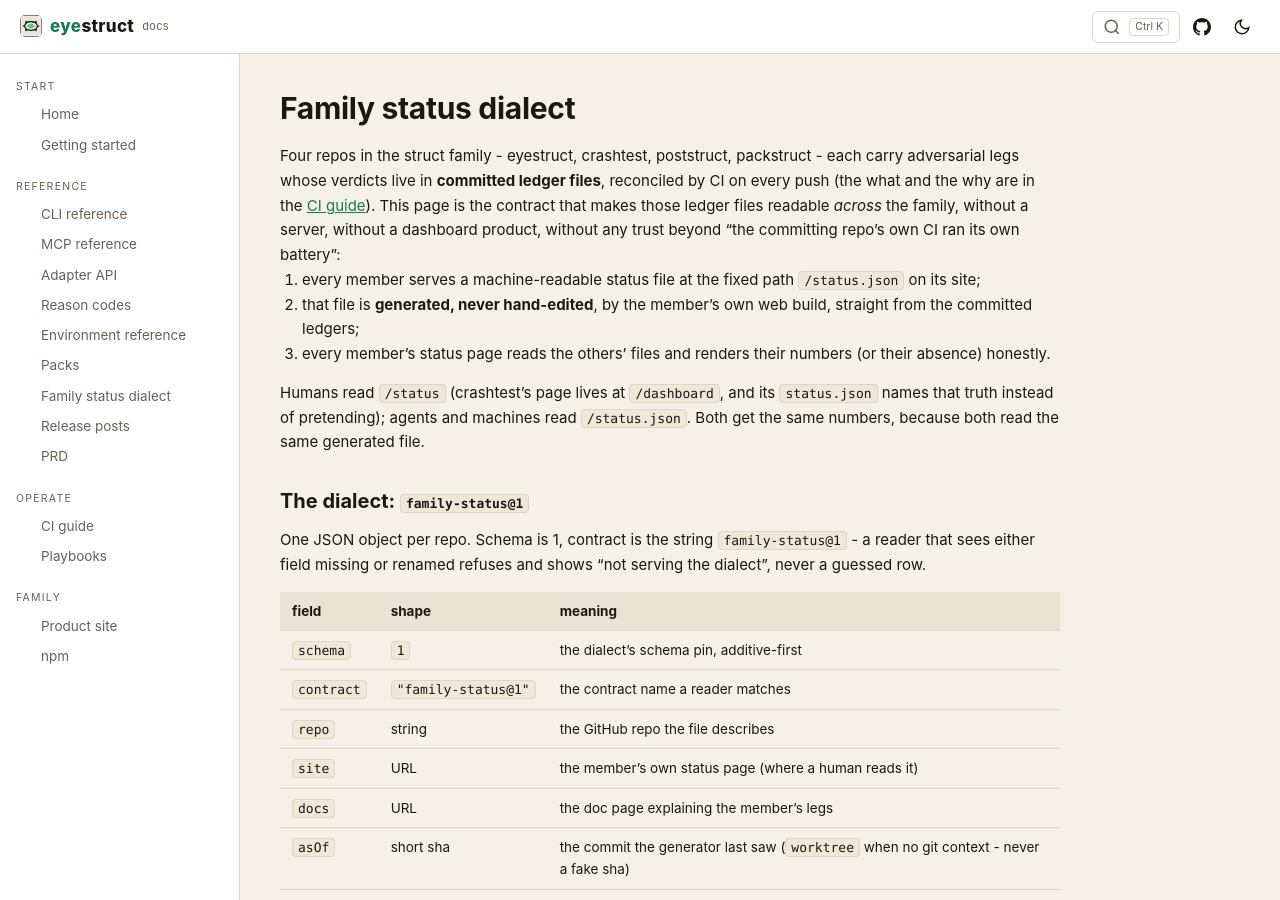
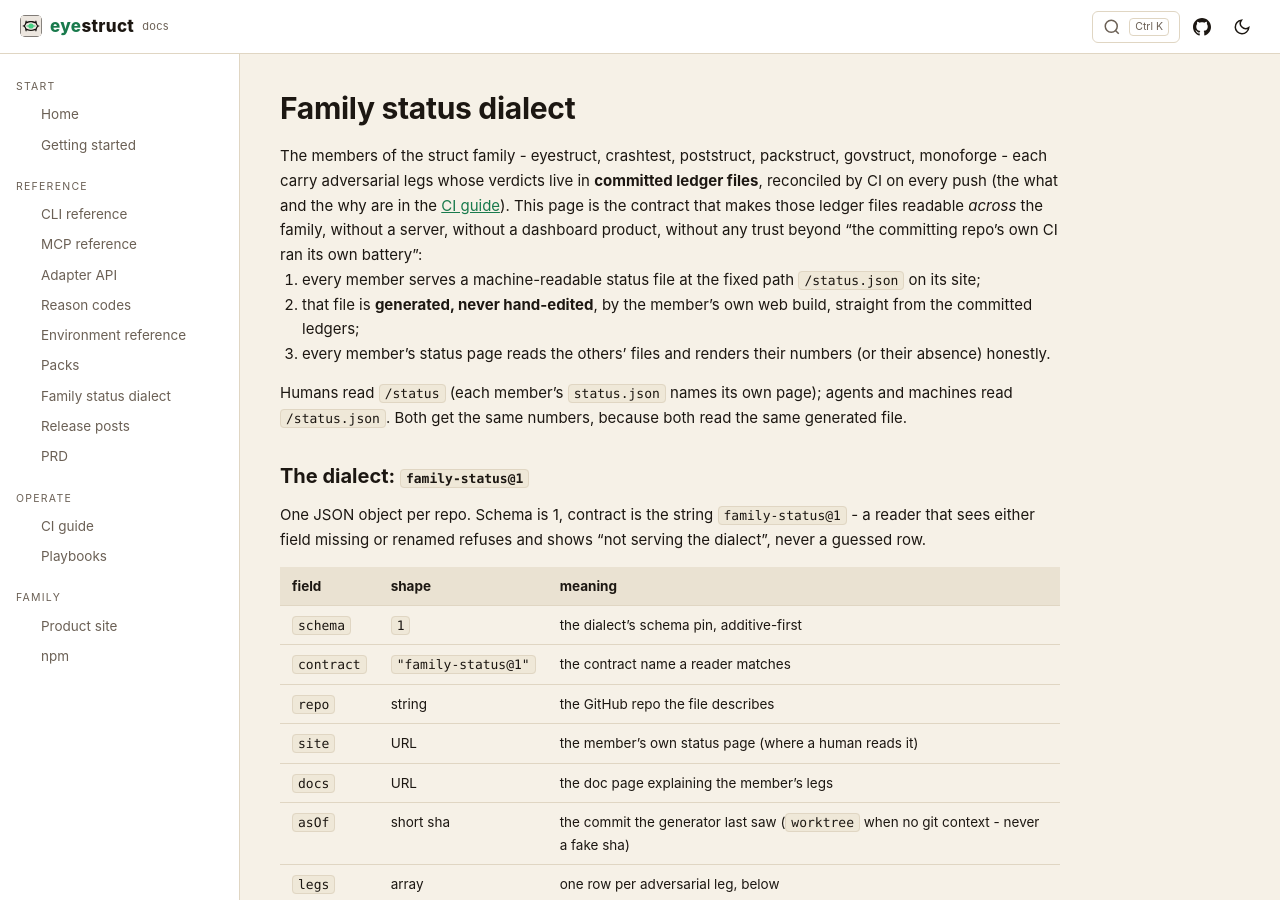
Before and after one commit to dhaupin/eyestruct, a Jekyll site: the page built from docs/status.md, in a window 1280 px wide and 900 px high. Built offline with Jekyll 4.4.1, drawn with Linux system fonts in a browser that asks for light colours.

Commit message:
fix(status): the family table reads the full family
govstruct joins FamilyStatusIsland's sibling table and the served CSP
connect-src, and the crashtest row's page pointer moves /dashboard ->
/status (the family status left crashtest's dashboard for its own
route). docs/status.md drops the stale four-repo framing. Same reader
clause: both halves land in the same round.

Co-authored-by: openhands <openhands@all-hands.dev>

```diff
--- a/docs/status.md
+++ b/docs/status.md
@@ -2,18 +2,18 @@
 permalink: status
 layout: default
 title: Family status dialect
-description: The four-repo status contract - one schema served at /status.json on every family site, generated from each repo's committed ledgers, read by every member's status page. What a consumer (human or agent) can count on.
+description: The family status contract - one schema served at /status.json on every family site, generated from each repo's committed ledgers, read by every member's status page. What a consumer (human or agent) can count on.
 ---
 
 # Family status dialect
 
-Four repos in the struct family - eyestruct, crashtest, poststruct,
-packstruct - each carry adversarial legs whose verdicts live in
-**committed ledger files**, reconciled by CI on every push (the what and
-the why are in the [CI guide](/eyestruct/ci)). This page is the contract
-that makes those ledger files readable *across* the family, without a
-server, without a dashboard product, without any trust beyond "the
-committing repo's own CI ran its own battery":
+The members of the struct family - eyestruct, crashtest, poststruct,
+packstruct, govstruct, monoforge - each carry adversarial legs whose
+verdicts live in **committed ledger files**, reconciled by CI on every
+push (the what and the why are in the [CI guide](/eyestruct/ci)). This
+page is the contract that makes those ledger files readable *across* the
+family, without a server, without a dashboard product, without any trust
+beyond "the committing repo's own CI ran its own battery":
 
 1. every member serves a machine-readable status file at the fixed path
    `/status.json` on its site;
@@ -22,10 +22,9 @@ committing repo's own CI ran its own battery":
 3. every member's status page reads the others' files and renders their
    numbers (or their absence) honestly.
 
-Humans read `/status` (crashtest's page lives at `/dashboard`, and its
-`status.json` names that truth instead of pretending); agents and
-machines read `/status.json`. Both get the same numbers, because both
-read the same generated file.
+Humans read `/status` (each member's `status.json` names its own page);
+agents and machines read `/status.json`. Both get the same numbers,
+because both read the same generated file.
 
 ## The dialect: `family-status@1`
 
```
Also changed, not shown: web/src/components/FamilyStatusIsland.jsx (+4 -3 lines), CHANGELOG.md, 2 other files.
